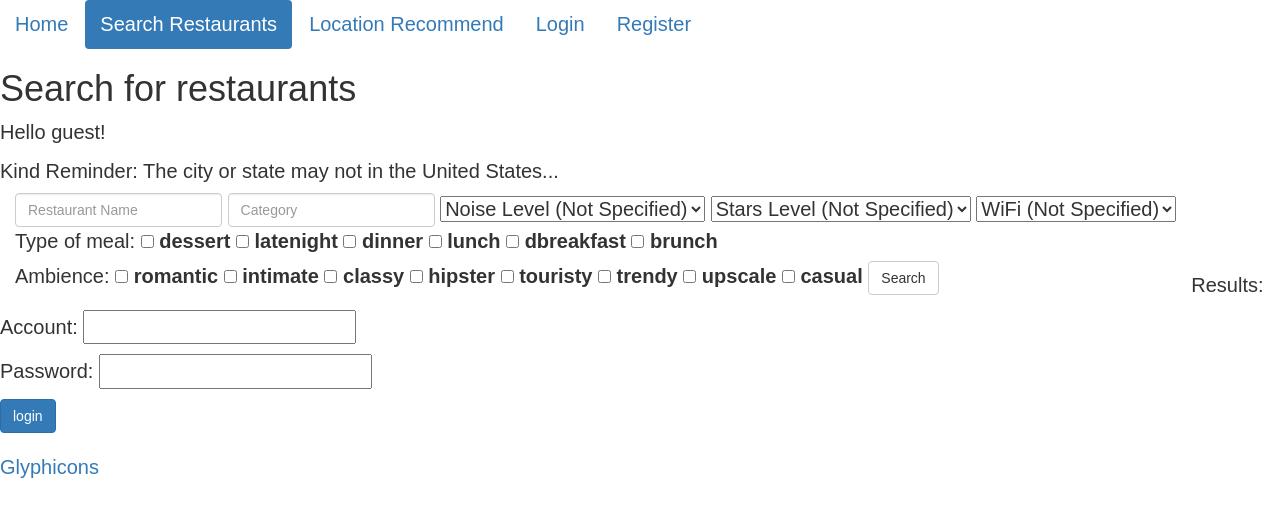
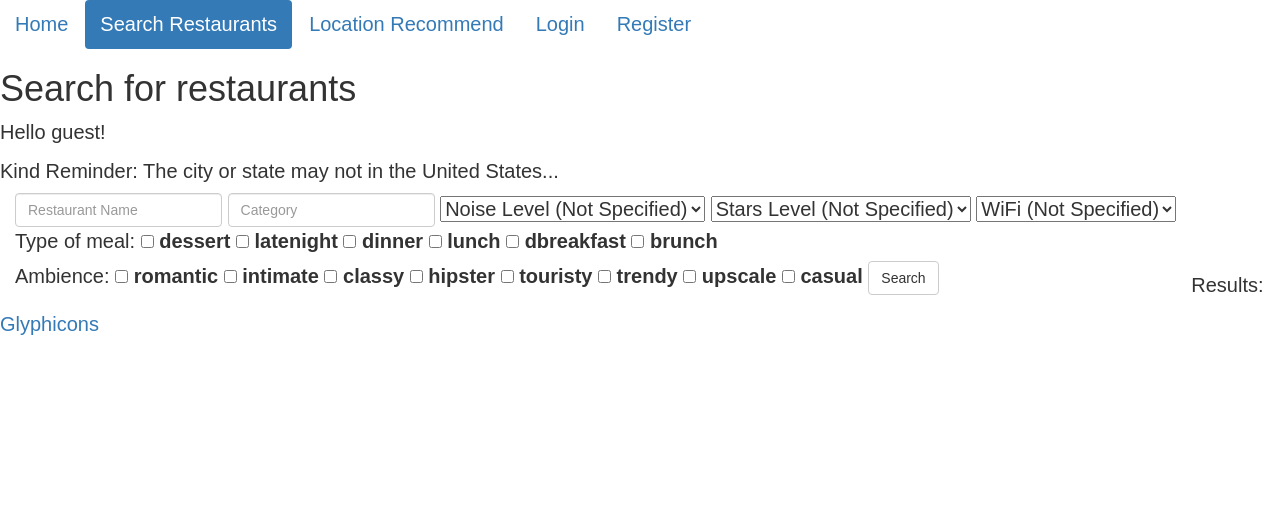
Before and after one commit to SicilyZzz/database-project-1, a Flask app: page /search_restaurants in a window 1280 px wide. Shown: the top 517 px of the page. Run offline with Flask 2, Linux system fonts and the light colour scheme; parts of the project's set-up code (start-up, migrations or seed data) failed here and were passed over; some libraries are stand-ins or nearby versions.

Commit message:
rm login from search

```diff
--- a/templates/search_restaurants.html
+++ b/templates/search_restaurants.html
@@ -145,11 +145,6 @@ Kind Reminder: The city or state may not in the United States...
     </table>
   {% endif %}
 
-  <form method="POST" action="/login_act">
-    <p>Account: <input type="text" name="account"></p>
-    <p>Password: <input type="password" name="password"></p>
-    <p><input type="submit" value="login" class="btn btn-primary"></p>
-  </form>
 
 
 
```
